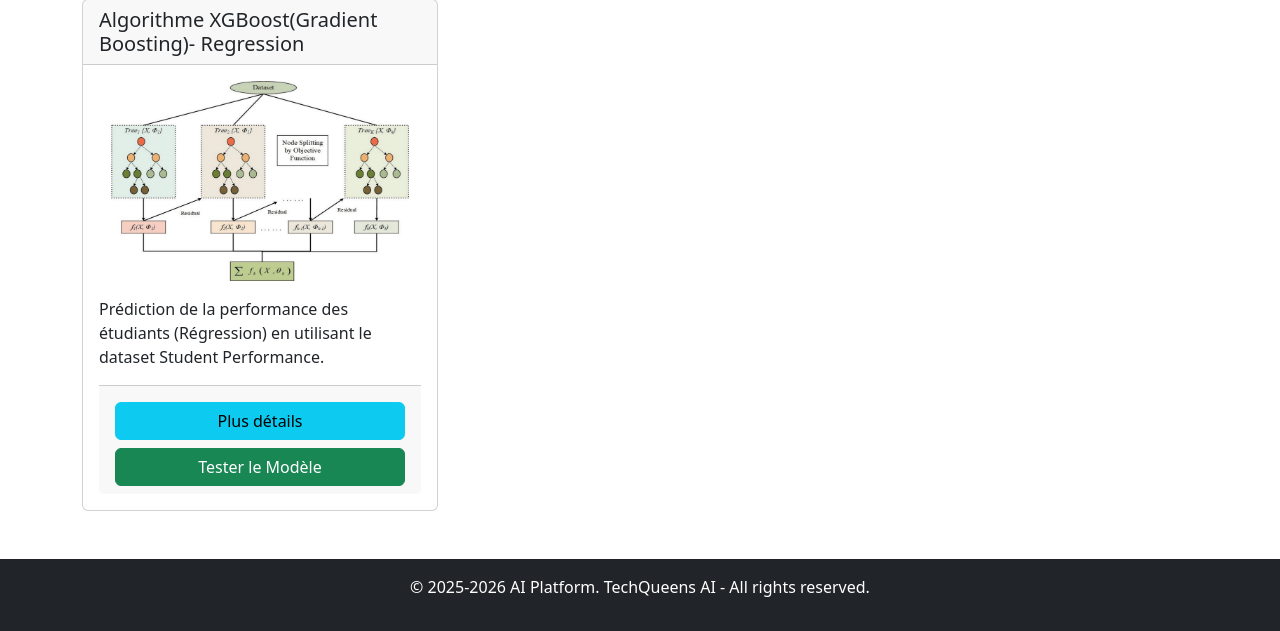
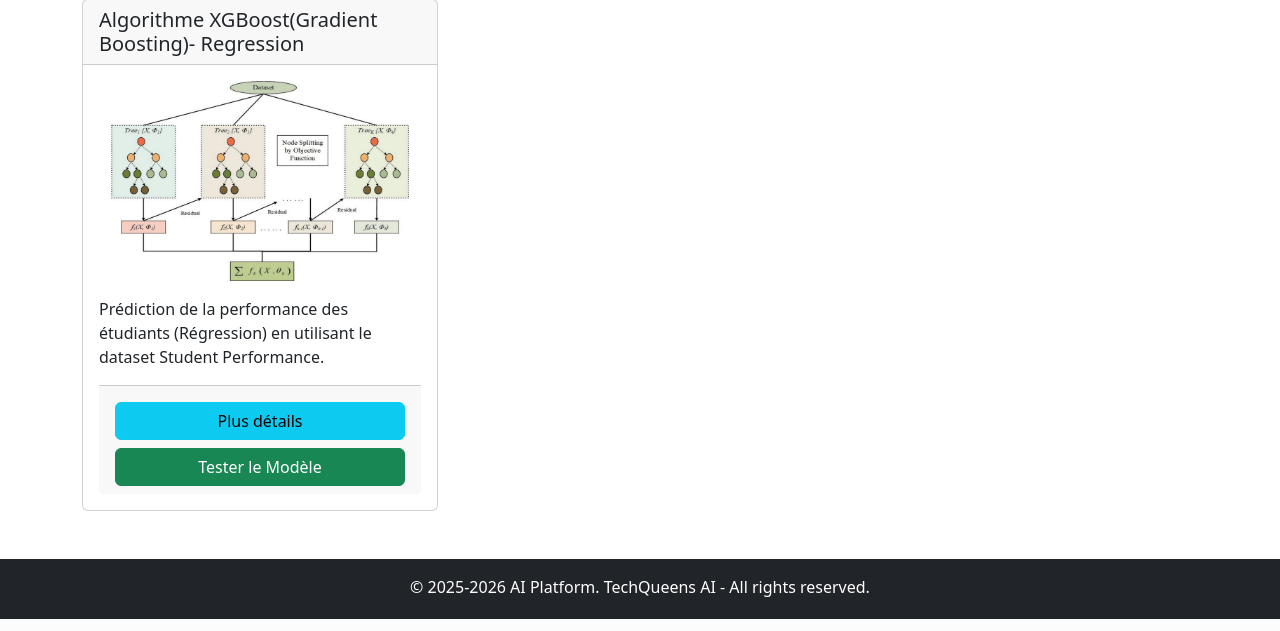
Before and after one commit to HananeINHID/Projet_ML_Ai_platforme, a Django app: page / in a window 1280 px wide. Shown: the part 755-1386 px from the top of the page. Run offline with Django 5.2, Linux system fonts and the light colour scheme.

Commit message:
fixer le footer

```diff
--- a/my_aiplatform/algoAI/templates/includes/footer.html
+++ b/my_aiplatform/algoAI/templates/includes/footer.html
@@ -4,4 +4,12 @@
     </footer>
     <script src="https://cdn.jsdelivr.net/npm/bootstrap@5.3.0/dist/js/bootstrap.bundle.min.js"></script>
 </body>
+<style>
+    footer {
+        position: relative;
+        bottom: 0;
+        width: 100%;
+        height: 60px;
+    }
+</style>
 </html>
```
